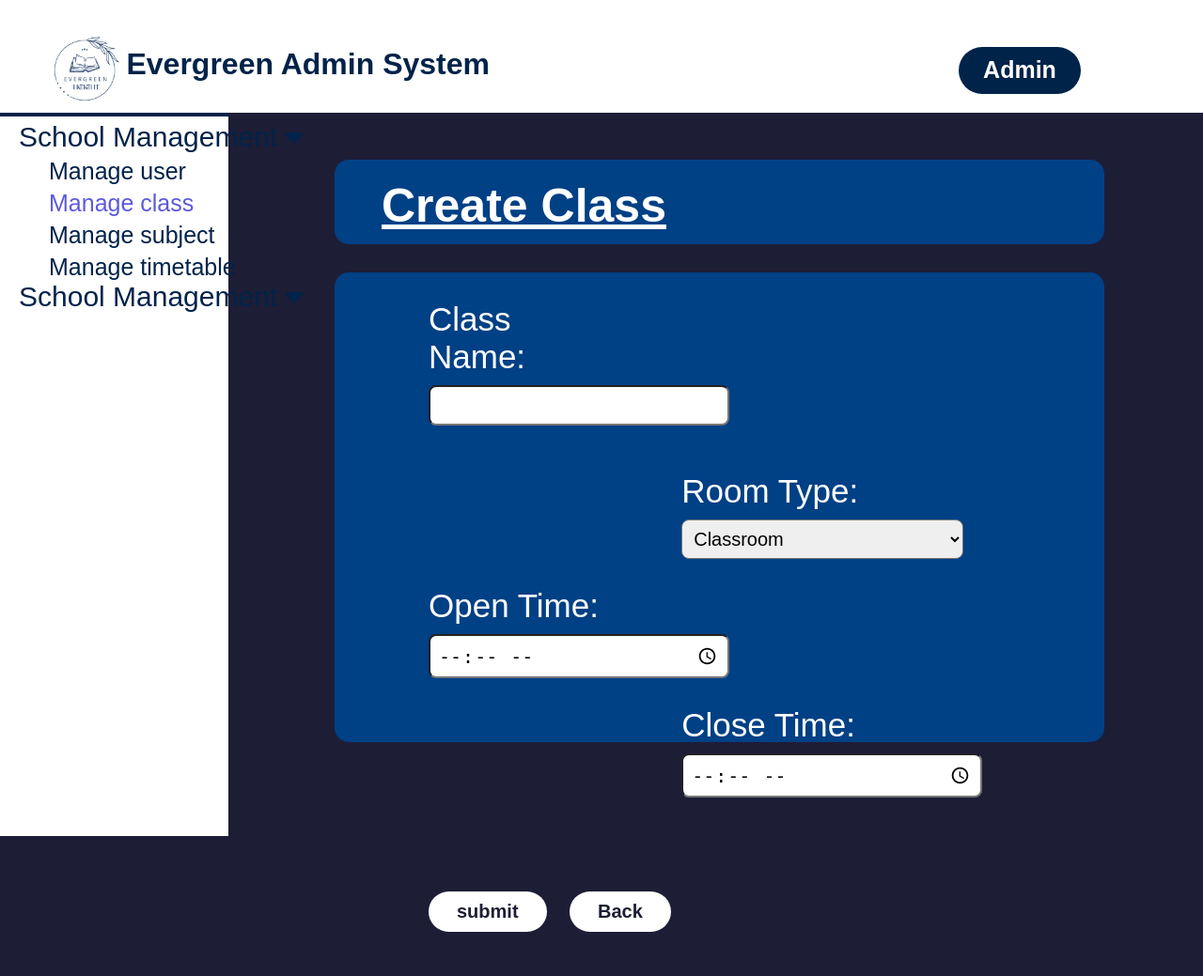
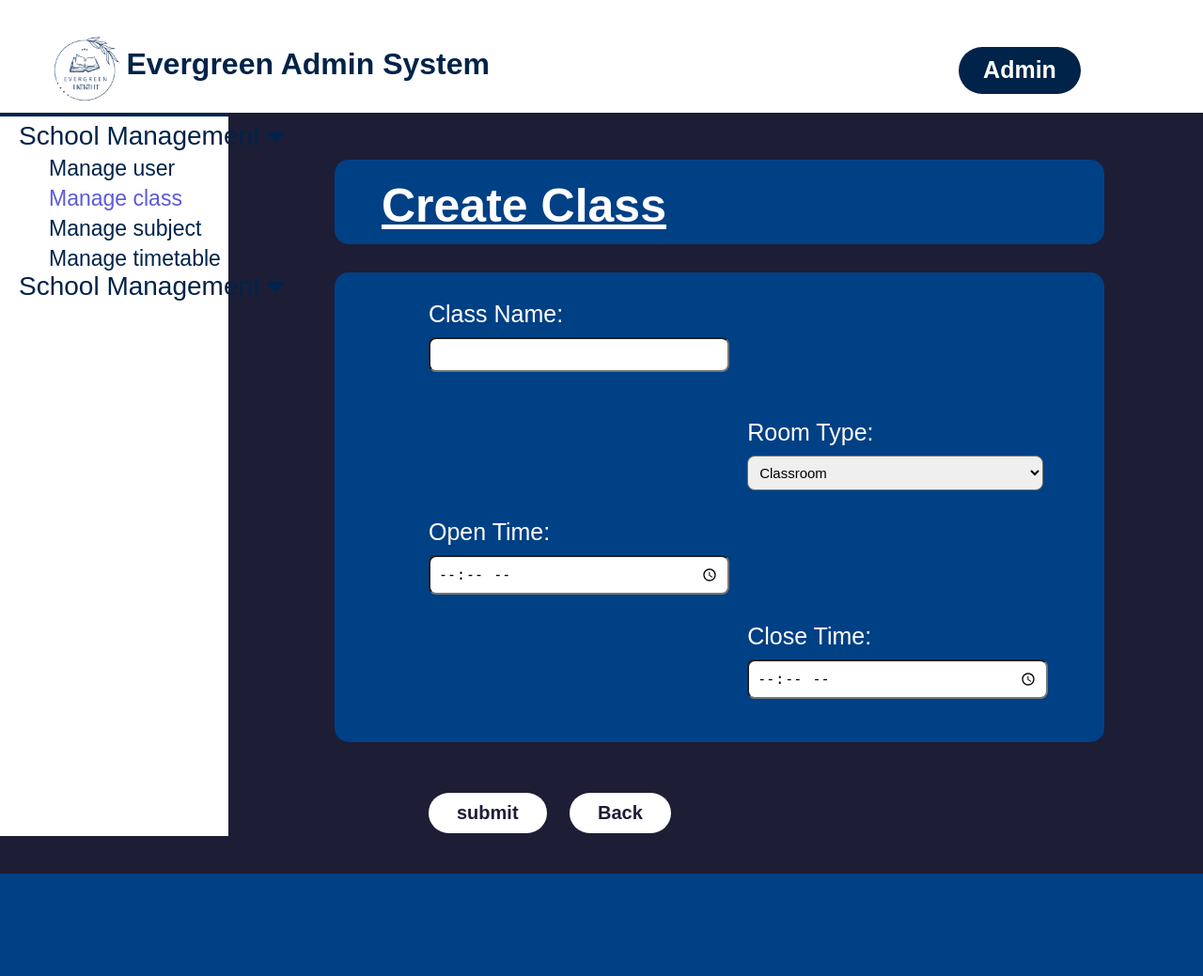
Before and after one commit to minghui0721/evergreen-sdp, a PHP site: page /Dyaniel_part/Classroom_Management/CreateClass.php in a window 1280 px wide. Shown: the whole page at 94% size. After the commit the page ends 930 px from the top, so only its background shows below. Run offline with PHP 8.4, Linux system fonts and the light colour scheme; some libraries are stand-ins or nearby versions; some web fonts are replaced.

Commit message:
update Class and Timetable 25072023
Modification of the window size (done)
Create class function (done)
Delete class function (done)

```diff
--- a/Dyaniel_part/Admin_header/AdminHeader.php
+++ b/Dyaniel_part/Admin_header/AdminHeader.php
@@ -7,8 +7,6 @@
     <link rel="preconnect" href="https://fonts.googleapis.com">
     <link rel="preconnect" href="https://fonts.gstatic.com" crossorigin>
     <link href="https://fonts.googleapis.com/css2?family=Belanosima&display=swap" rel="stylesheet">
-    <link rel="stylesheet" type="text/css" href="AdminHeader_style.css?v=<?php echo time(); ?>">
-    <!-- path -->
 <style>
 body{
     background-color: #1d1d36;
@@ -110,7 +108,7 @@
 
 .SideHeader label{
     color: #002349;
-    font-size: 30px;
+    font-size: 28px;
     display: block;
     cursor: pointer;
 }
@@ -150,7 +148,7 @@
 
 
 .SideHeader li{
-    font-size: 25px;
+    font-size: 23px;
     margin-top: 5px;
 }
 
--- a/Dyaniel_part/Admin_header/AdminHeader_style.css
+++ b/Dyaniel_part/Admin_header/AdminHeader_style.css
@@ -97,7 +97,7 @@
 
 .SideHeader label{
     color: #002349;
-    font-size: 30px;
+    font-size: 25px;
     display: block;
     cursor: pointer;
 }
@@ -137,7 +137,7 @@
 
 
 .SideHeader li{
-    font-size: 25px;
+    font-size: 15px;
     margin-top: 5px;
 }
 
--- a/Dyaniel_part/Classroom_Management/CreateClass.php
+++ b/Dyaniel_part/Classroom_Management/CreateClass.php
@@ -81,19 +81,14 @@
     $OpenTime=$_POST['open-time'];
     $CloseTime=$_POST['close-time'];
 
-    $class_query="INSERT INTO `class`(`class_name`, `room_type`) VALUES ('$ClassName','$RoomType')";
+    $class_query="INSERT INTO `class`( `class_name`, `room_type`, `start_time`, `end_time`)
+    VALUES ('$ClassName','$RoomType','$OpenTime','$CloseTime')";
     if(mysqli_query($connection,$class_query)){
         $query="SELECT `class_ID` FROM `class` WHERE `class_name`='$ClassName'AND`room_type`='$RoomType'";
         $result=mysqli_query($connection,$query);
         $row=mysqli_fetch_assoc($result);
         $ClassID=$row['class_ID'];
     }
-
-
-
-    $ClassAvailability_query="UPDATE `class_availability` SET `start_time`='$OpenTime',`end_time`='$CloseTime'
-    WHERE class_ID=$ClassID";
-    mysqli_query($connection,$ClassAvailability_query);
 ?>
 <script>
     alert("!Create Succesfully!")
--- a/Dyaniel_part/Classroom_Management/CreateClass_style.css
+++ b/Dyaniel_part/Classroom_Management/CreateClass_style.css
@@ -31,7 +31,7 @@
 .ClassDetails_container{
     background-color: #004085;
     color: white;
-    font-size: 35px;
+    font-size: 25px;
     width: 80%;
     height: 500px;
     margin: 30px 100px;
@@ -54,7 +54,7 @@
 .RoomType,
 .CloseTime{
     width: 200px;
-    margin: 0 250px;
+    margin: 0 180px;
     float: right;
 }
 
@@ -65,15 +65,22 @@
     margin: 30px 0 10px;
 }
 
+.RoomType select{
+    display: block;
+	width: 315px;
+	padding: 8px;
+	border-radius: 8px;
+	font-size: 15px;
+}
+
 .ClassName input,
-.RoomType select,
 .OpenTime input,
 .CloseTime input{
     display: block;
 	width: 300px;
 	padding: 8px;
 	border-radius: 8px;
-	font-size: 20px;
+	font-size: 15px;
 }
 
 .ClassName input,
@@ -108,7 +115,7 @@
     border-radius: 25px;
     margin: 0 0 0 100px;
     left: 150px;
-    bottom: 47px;
+    bottom: 43px;
     transition: background-color 0.2s;
 }
 
--- a/Dyaniel_part/Timetable_Management/CreateTimetable_style.css
+++ b/Dyaniel_part/Timetable_Management/CreateTimetable_style.css
@@ -31,7 +31,7 @@
 .ClassDetails_container{
     background-color: #004085;
     color: white;
-    font-size: 25px;
+    font-size: 20px;
     width: 80%;
     height: 500px;
     margin: 30px 100px;
@@ -59,7 +59,7 @@
 .LecturerName,
 .EndTime{
     width: 200px;
-    margin: 0 250px;
+    margin: 0 180px;
     float: right;
 }
 
@@ -124,7 +124,7 @@
     border-radius: 25px;
     margin: 0 0 0 100px;
     left: 150px;
-    bottom: 47px;
+    bottom: 43px;
     transition: background-color 0.2s;
 }
 
```
Also changed, not shown: Dyaniel_part/Classroom_Management/ClassList.php (+4 -5 lines), Dyaniel_part/Classroom_Management/ClassList_style.css (+4 -4 lines), Dyaniel_part/Classroom_Management/DeleteClass.php (added, +13 -0 lines), Dyaniel_part/Classroom_Management/EditClass.php (+3 -9 lines), Dyaniel_part/Classroom_Management/EditClass_style.css (+12 -6 lines), Dyaniel_part/Timetable_Management/EditTimetable_style.css (+4 -4 lines).
